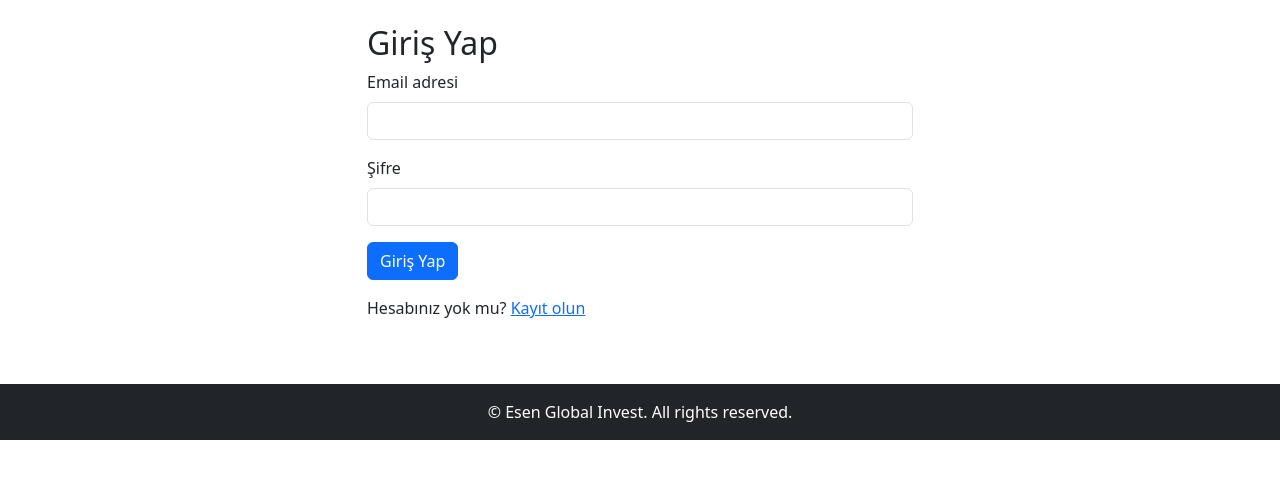
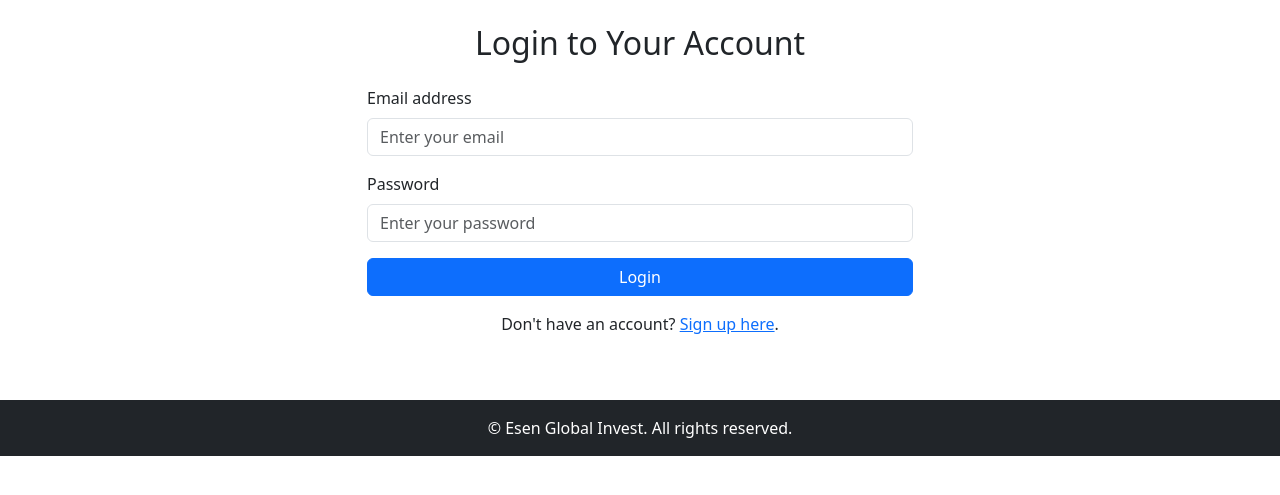
Before and after one commit to mustafaesen111/web2, a Flask app: page /login in a window 1280 px wide. Shown: the part 56-551 px from the top of the page. Run offline with Flask 3, Linux system fonts and the light colour scheme.

Commit message:
Update login.html

```diff
--- a/templates/login.html
+++ b/templates/login.html
@@ -3,19 +3,36 @@
 {% block content %}
 <div class="row justify-content-center">
     <div class="col-md-6">
-    <h2>Giriş Yap</h2>
-    <form method="post" novalidate>
+        <h2 class="mb-4 text-center">Login to Your Account</h2>
+
+        {% with messages = get_flashed_messages(with_categories=true) %}
+            {% if messages %}
+                {% for category, message in messages %}
+                    <div class="alert alert-{{ category }} alert-dismissible fade show" role="alert">
+                        {{ message }}
+                        <button type="button" class="btn-close" data-bs-dismiss="alert" aria-label="Close"></button>
+                    </div>
+                {% endfor %}
+            {% endif %}
+        {% endwith %}
+
+        <form method="POST" action="{{ url_for('login') }}">
             <div class="mb-3">
-        <label for="email" class="form-label">Email adresi</label>
-        <input type="email" class="form-control" id="email" name="email" required>
+                <label for="email" class="form-label">Email address</label>
+                <input type="email" class="form-control" id="email" name="email" placeholder="Enter your email" required>
             </div>
+
             <div class="mb-3">
-        <label for="password" class="form-label">Şifre</label>
-        <input type="password" class="form-control" id="password" name="password" required>
+                <label for="password" class="form-label">Password</label>
+                <input type="password" class="form-control" id="password" name="password" placeholder="Enter your password" required>
             </div>
-      <button type="submit" class="btn btn-primary">Giriş Yap</button>
+
+            <button type="submit" class="btn btn-primary w-100">Login</button>
         </form>
-    <p class="mt-3">Hesabınız yok mu? <a href="{{ url_for('register') }}">Kayıt olun</a></p>
+
+        <p class="mt-3 text-center">
+            Don't have an account? <a href="{{ url_for('signup') }}">Sign up here</a>.
+        </p>
     </div>
 </div>
 {% endblock %}
```
Lines whose indentation alone changed are shown as unchanged.
